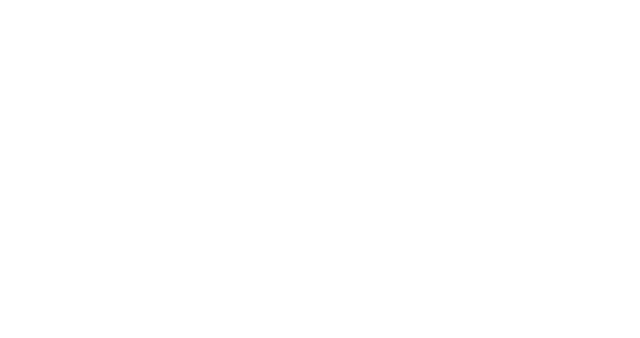
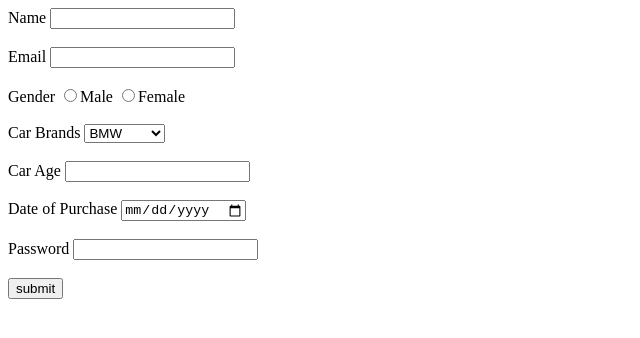
Before and after one commit to acciojob/car-insurance-form-KrumarDevendra007, a website: page main.html in a window 1280 px wide. Shown: the whole page, without its empty margins (0-640 px from the left). Drawn offline with Linux system fonts and the light colour scheme.

Commit message:
created a submission

```diff
--- a/main.html
+++ b/main.html
@@ -8,6 +8,52 @@
 
 <body>
 	<!-- the entire body must be written by student -->
+	<form method="post">
+		<div>
+			<label for="name">Name</label>
+			<input type="text" id="name" required>
+		</div><br>
+
+		<div>
+			<label for="email">Email</label>
+			<input type="email" id="email" required>
+		</div><br>
+
+		<div>
+			<label for="gender">Gender</label>
+			<input type="radio" id="gender" name="gender" required>Male
+			<input type="radio" id="gender" name="gender" required>Female
+		</div><br>
+
+		<div>
+			<label for="cars">Car Brands</label>
+			<select name="cars" id="cars">
+				<option value="bmw">BMW</option>
+				<option value="audi">Audi</option>
+				<option value="mercedez">Mercedez</option>
+			</select>
+		</div><br>
+
+		<div>
+			<label for="carage">Car Age</label>
+			<input type="number" id="carage" required>
+		</div><br>
+
+		<div>
+			<label for="dop">Date of Purchase</label>
+			<input type="date" id="dop" required>
+		</div><br>
+
+		<div>
+			<label for="password">Password</label>
+			<input type="password" id="password" required>
+		</div><br>
+
+		<div>
+			<button type="submit">submit</button>
+		</div>
+
+	</form>
     <script type="text/javascript" src="./script.js">
 </script>
 
```
